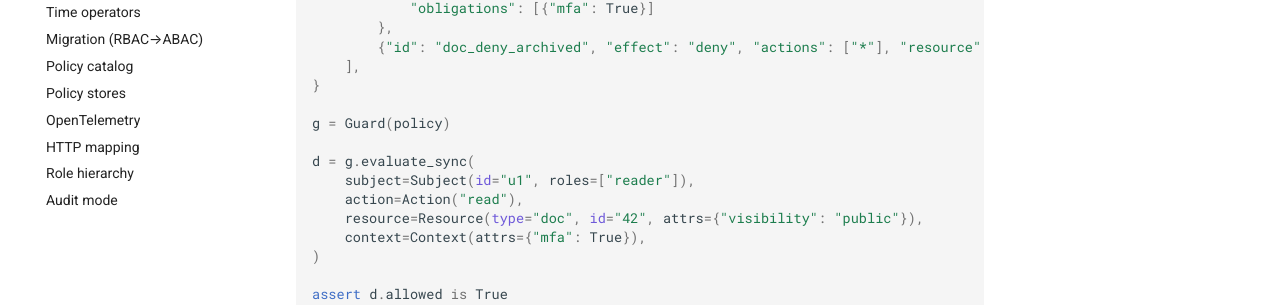
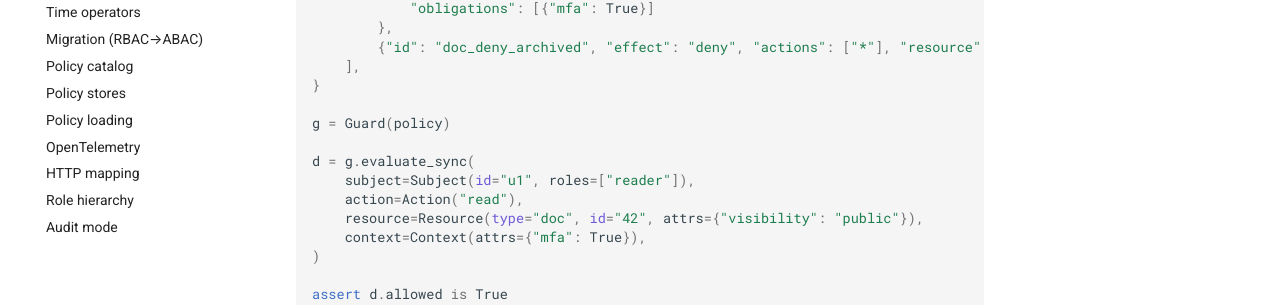
Before and after one commit to Cheater121/rbacx, an MkDocs documentation site: the page built from docs/index.md, in a window 1280 px wide and 900 px high, scrolled down 465 px. Shown: the part 581-886 px from the top of the window. Built offline with MkDocs 1.6.1 and Material for MkDocs 9.7.7, drawn with Linux system fonts in a browser that asks for light colours; comment, search, counter and statistics services are not loaded.

Commit message:
Update mkdocs.yml

```diff
--- a/mkdocs.yml
+++ b/mkdocs.yml
@@ -18,6 +18,7 @@ plugins:
       default_handler: python
       handlers:
         python:
+          paths: [src]
           options:
             docstring_style: google
             merge_init_into_class: true
@@ -53,6 +54,7 @@ nav:
   - Migration (RBAC→ABAC): migration_rbac_to_abac.md
   - Policy catalog: policy_catalog.md
   - Policy stores: policy_stores.md
+  - Policy loading: policy_loading.md
   - OpenTelemetry: otel_metrics.md
   - HTTP mapping: http_mapping.md
   - Role hierarchy: roles.md
```
